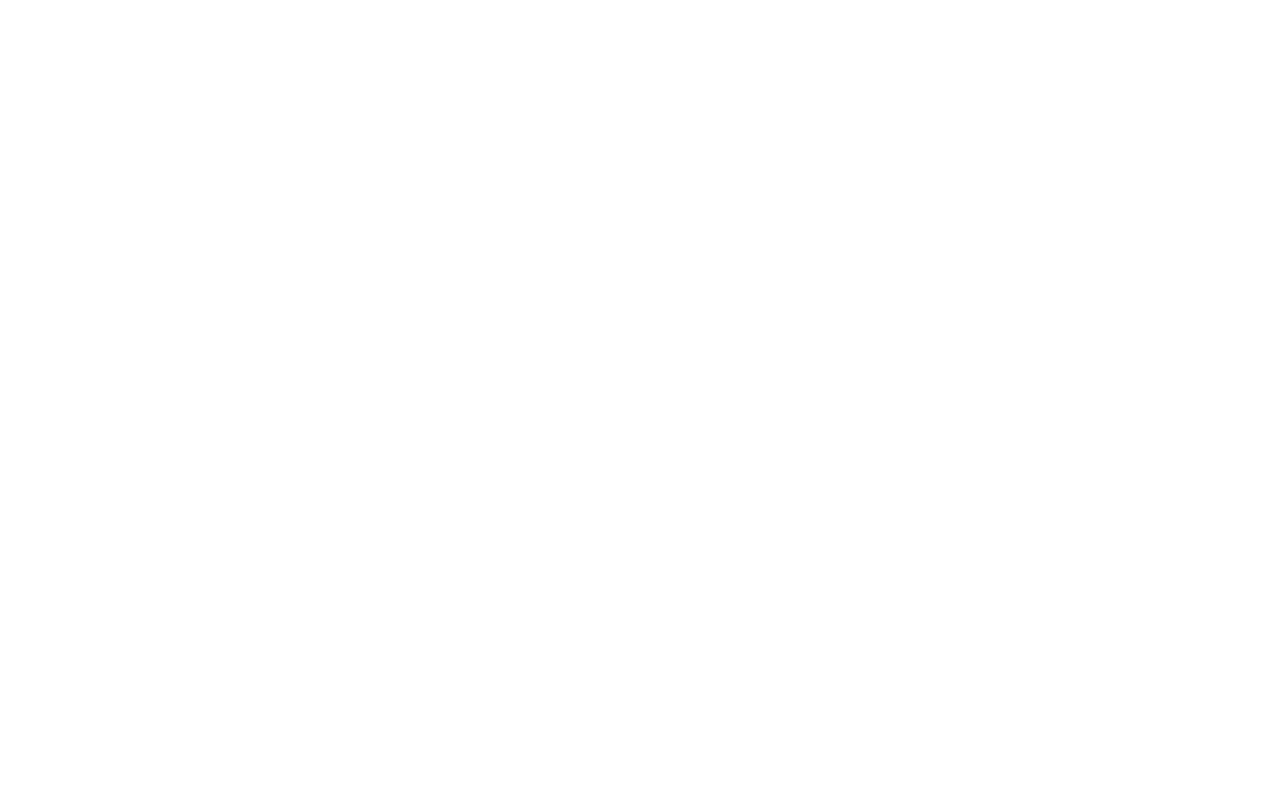
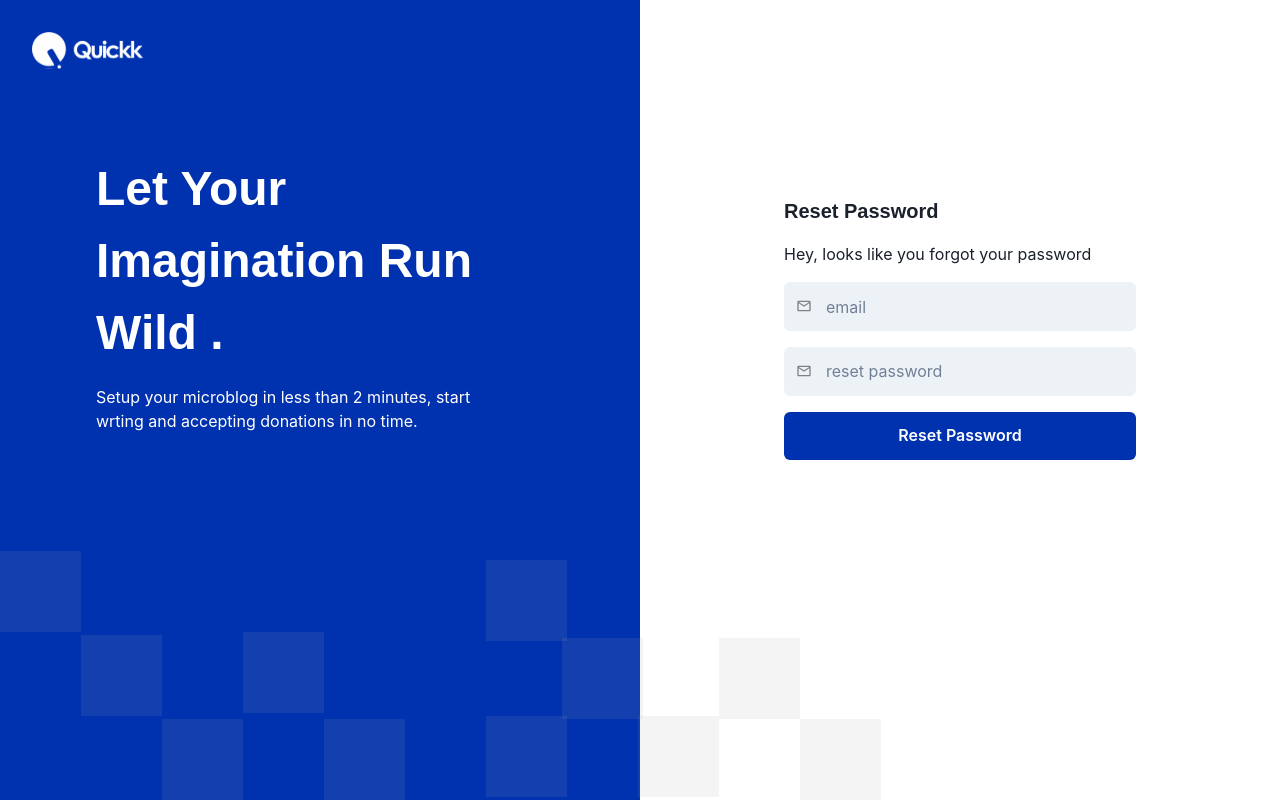
Before and after one commit to akinloluwami/quickk, a React (Vite) app: page /reset-password in a window 1280 px wide. Before the commit this address had no page. Built offline with nearby package versions, Linux system fonts and the light colour scheme; a web font is replaced by a local one.

Commit message:
feat: reset Password

```diff
--- a/src/App.jsx
+++ b/src/App.jsx
@@ -15,7 +15,7 @@
           <Route path="/signup" element={<Signup />} />
           <Route path="/verify-email" element={<VerifyEmail />} />
           <Route path="/forgot-password" element={<ForgotPassword />} />
-          <Route path="/reset-password/:token" element={<ResetPassword />} />
+          <Route path="/reset-password" element={<ResetPassword />} />
         </Routes>
       </Router>
     </>
--- a/src/pages/ResetPassword/ResetPassword.jsx
+++ b/src/pages/ResetPassword/ResetPassword.jsx
@@ -1,34 +1,57 @@
 import React, { useState } from "react";
 import { useNavigate } from "react-router-dom";
+
 import { Link } from "react-router-dom";
-import "./ResetPassword.scss";
+import {Box ,Center,Flex, Text} from '@chakra-ui/react';
+import ContainerLayout from "../../Layouts/ContainerLayout.jsx/ContainerLayout";
+import Inputs from '../../components/major/Inputs';
+import AuthLayout from "../../Layouts/AuthLayout";
+import Buttons from "../../components/major/Buttons";
+import { MdOutlineMail , MdOutlinePassword } from 'react-icons/md'
+
+
 function ResetPassword() {
   return (
-    <div className="reset-password">
-      <div className="logo">
-        <Link to="/">
-          {" "}
-          <img
-            src="https://www.google.com/images/branding/googlelogo/2x/googlelogo_color_272x92dp.png"
-            alt="google logo"
-          />
-        </Link>
-      </div>
-      <form className="form">
-        <h1>Reset Your Password</h1>
-        <div className="input-group">
-          <small>New password</small>
-          <input type="text" />
-        </div>
-        <div className="input-group">
-          <small>Confirm password</small>
-          <input type="password" />
-        </div>
-        <div className="input-group">
-          <button>Submit</button>
-        </div>
-      </form>
-    </div>
+    <>
+
+      <AuthLayout>
+
+
+
+      <Flex justifyContent={'center'} alignItems='center' py='2em' h='80%'>
+              <Box my='1em' bg={'#fff'} width={['90%','60%']}  py='2em' px={'1em'} >
+
+
+                  <form>
+
+                      <Box my='1em'>
+                         <Text fontSize={'xl'} fontWeight={'bold'} fontFamily={'var(--primary-font)'}> Reset Password </Text>
+                         <Text my='1em'> Hey, looks like you forgot your password  </Text>
+                      </Box>
+
+
+                     <Inputs placeholder={'email'} label='Email' type={'email'} icon = { <MdOutlineMail/>} />
+                     <Inputs placeholder={'reset password'} label='Email' type={'email'} icon = { <MdOutlineMail/>} />
+
+
+
+                    <Center>
+                      <Buttons  value={'Reset Password'} bg={'blue.500'} color={'#fff'} width={'100%'}/>
+                    </Center>
+
+
+                  </form>
+
+              </Box>
+            </Flex>
+
+
+      </AuthLayout>
+
+
+
+
+    </>
   );
 }
 
```
